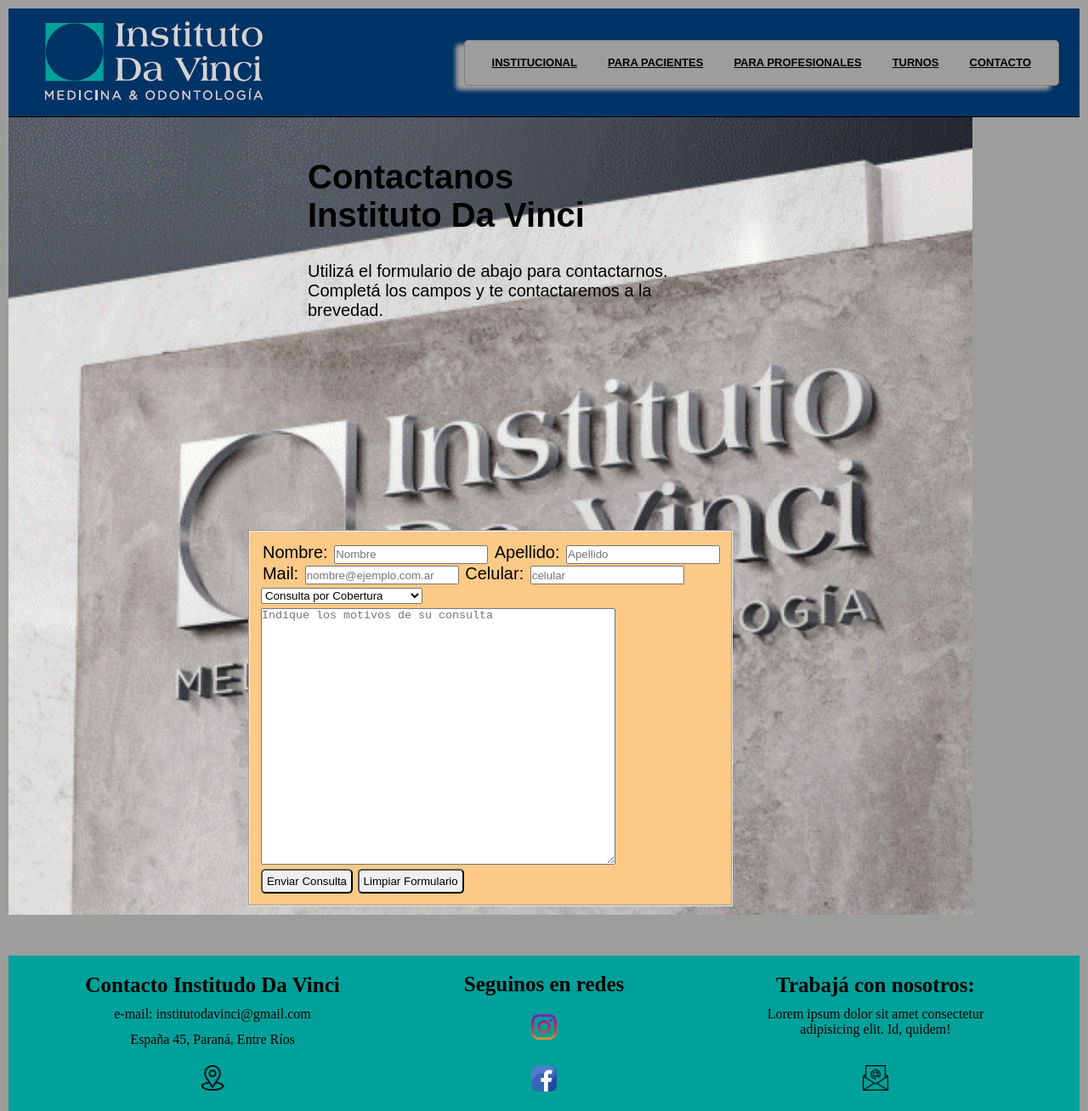
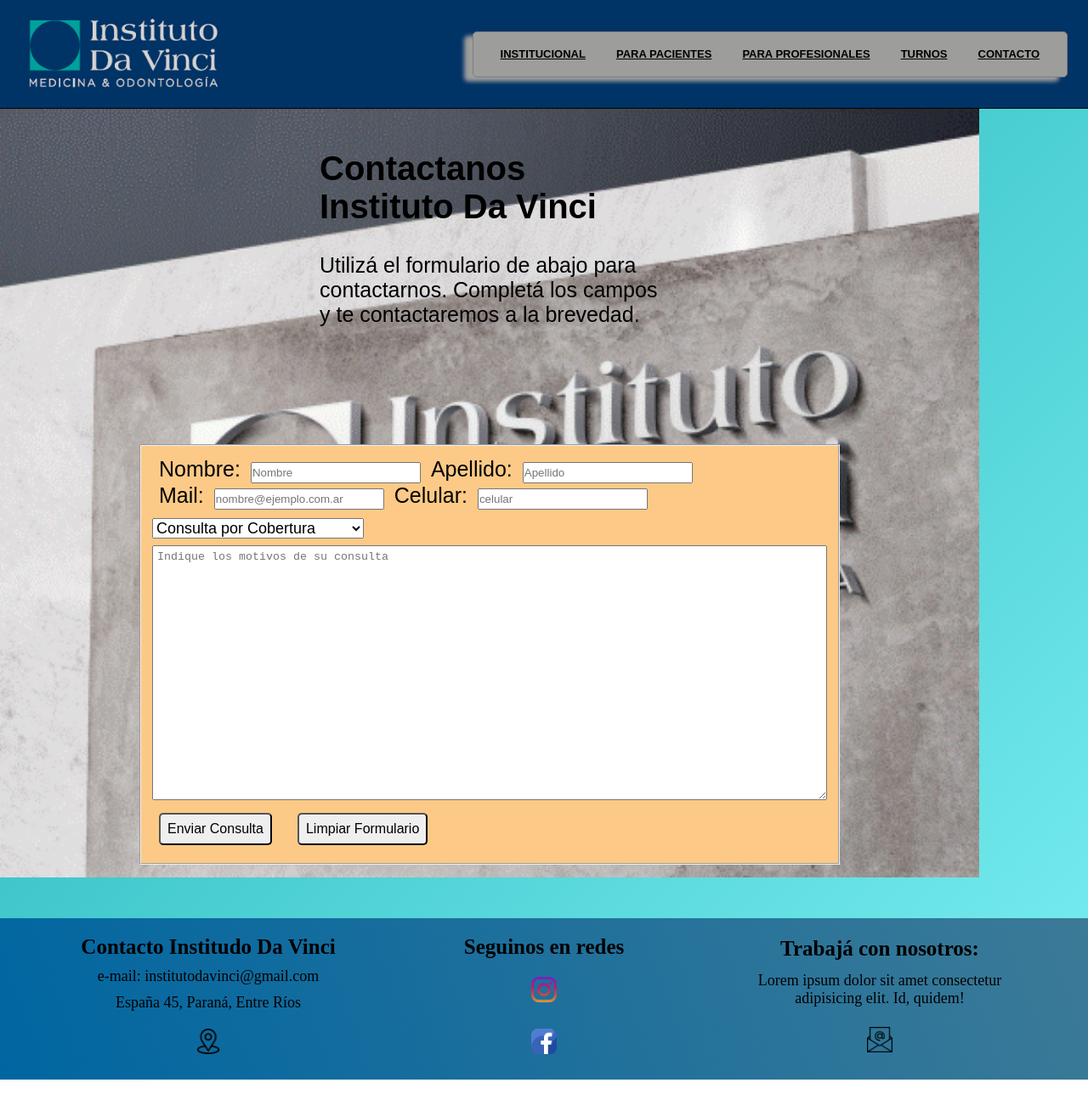
Before and after one commit to FedeKelly/Proyecto-Final-Coder, a plain HTML site: page Contacto.html in a window 1280 px wide. Shown: the top 1308 px of the page at 85% size. After the commit the page ends 1271 px from the top, so only its background shows below. Drawn offline with Linux system fonts and the light colour scheme.

Commit message:
flexbox y mediaqueries

```diff
--- a/Contacto.html
+++ b/Contacto.html
@@ -3,15 +3,16 @@
   <head>
     <meta charset="UTF-8" />
     <meta http-equiv="X-UA-Compatible" content="IE=edge" />
-    <meta name="viewport" content="width=, initial-scale=1.0" />
+    <meta name="viewport" content="width=device-width=, initial-scale=1.0" />
     <link rel="stylesheet" href="estilos.css"/>
     <link rel="shortcut icon" href="images/favicon.gif"/>
     <title>Instituto Da Vinci</title>
   </head>
+  <div class="container">
     <body class="body">
       <header class="header">
         <a class="header__index" href="index.html">
-      <img src="images/logoprincipal.gif" alt="logo" /></a>
+        <img id=logo src="images/logoprincipal.gif" alt="logo" /></a>
         <nav class="header__nav">
           <ul class="header__ul">
             <li class="li"><a href="institucional.html">Institucional</a></li>
@@ -29,25 +30,27 @@
             <span class="texto">Utilizá el formulario de abajo para contactarnos. Completá los campos y te contactaremos a la brevedad.</span>
          </div>
           <fieldset class="fieldset">
-          <form class="texto fieldset__form">
-            <label for="nombre">Nombre:</label>
+            <form class="fieldset__form">
+              <label class="texto" for="nombre">Nombre:</label>
               <input type="text" id="nombre" name="nombre" placeholder="Nombre"/>
-            <label for="apellido">Apellido:</label>
+              <label class="texto" for="apellido">Apellido:</label>
               <input type="text" id="apellido" name="Apellido" placeholder="Apellido" /></p>
-            <label for="mail">Mail:</label>
+              <label class="texto" for="mail">Mail:</label>
               <input type="email" id="mail" name="mail" placeholder="nombre@ejemplo.com.ar"/>
-            <label for="celular">Celular:</label>
+              <label class="texto" for="celular">Celular:</label>
               <input type="text" id="celular" name="celular" placeholder="celular"/></p>
-            <select name="opcion" id="">Motivo de Contacto
+              <select class="fieldset__select" name="opcion" id="">Motivo de Contacto
                 <option value="1">Consulta por Cobertura</option>
                 <option value="2">Consulta para Profesionales</option>
                 <option value="3">Reclamos</option>
                 <option value="4">Trabajar con nosotros</option>
                 <option value="5">Otros</option>
               </select></p>
-            <textarea class="fieldset__textarea" name="desarrollo" id="" cols="50" rows="20" placeholder="Indique los motivos de su consulta"></textarea></p>
+              <textarea class="fieldset__textarea" name="desarrollo" id="" placeholder="Indique los motivos de su consulta"></textarea></p>
+              <div class="fieldset__btn">
                 <input class="fieldset__btn" type="submit" value="Enviar Consulta"/>
                 <input class="fieldset__btn" type="reset" value="Limpiar Formulario">
+              </div>
             </form>
           </fieldset>
         </section>
@@ -55,8 +58,8 @@
       <footer class="footer">
         <section class="footer__section">
           <h3 class="paratexto">Contacto Institudo Da Vinci</h3>
-        <span>e-mail: institutodavinci@gmail.com</span>
-        <p>España 45, Paraná, Entre Ríos</p>
+          <p class="footer__p">e-mail: institutodavinci@gmail.com</p>
+          <p class="footer__p">España 45, Paraná, Entre Ríos</p>
           <img class="footer__imgicon" src="images/ubicacion.png" alt="location">
         </section>
         <section class="footer__section">
@@ -69,9 +72,10 @@
         </section>
         <section class="footer__section">
           <h3 class="paratexto">Trabajá con nosotros:</h3>
-        <span>Lorem ipsum dolor sit amet consectetur adipisicing elit. Id, quidem!</span></p>
+          <p class="footer__p">Lorem ipsum dolor sit amet consectetur adipisicing elit. Id, quidem!</p>
           <img class="footer__imgicon" src="images/correo-electronico.png" alt="mail"/>
         </section>
       </footer>
     </body>
+  </div>
 </html>
--- a/estilos.css
+++ b/estilos.css
@@ -12,15 +12,15 @@ ul {
 }
 .titulo {
   font-family: "Americana BT Bold", arial;
-  font-size: 40px;
+  font-size: 20px;
 }
 .paratexto {
   font-family: "Josefin Slab", serif;
-  font-size: 25px;
+  font-size: 12px;
 }
 .texto {
   font-family: "Gotham", sans-serif;
-  font-size: 20px;
+  font-size: 15px;
 }
 .li {
   font-family: "Americana BT Bold", arial;
@@ -43,39 +43,133 @@ a {
   text-decoration: none;
   color: black;
 }
+
 .body {
-  background-color: #9d9d9c;
-  padding: 10px;
+  background: linear-gradient(to bottom right, #17acb1, #7aeef1);
+  display: grid;
+  grid-template-areas:
+    "header"
+    "nav"
+    "hero"
+    "footer";
+  grid-template-columns: auto;
+  grid-template-rows: auto;
 }
 .header {
   background-color: #003366;
+  border-bottom: 1px solid black;
+  height: fit-content;
+  grid-area: header;
   display: flex;
-  padding: 1.5rem;
+  flex-direction: column;
   align-items: center;
-  justify-content: space-between;
-  border-bottom: 1px solid black;
-  position: sticky;
-  top: 0;
-  height: 8rem;
+}
+#logo {
+  height: 3rem;
+  margin: 0;
 }
 .header__nav {
   background-color: #9d9d9c;
-  padding: 1rem;
-  box-shadow: -10px 5px 5px#9d9d9c;
-  border: 1px solid #7e7e7d;
-  border-radius: 5px;
-  flex-wrap: wrap;
+  display: block;
+  justify-content: center;
+  grid-area: nav;
+  padding-top: 5px;
+  padding-bottom: 5px;
+  width: -webkit-fill-available;
 }
 .header__nav ul li {
+  text-transform: uppercase;
+}
+.hero {
+  padding-top: 1.5rem;
+  padding: 5px;
+  margin-bottom: 1.5rem;
+  display: flex;
+  flex-direction: column;
+  grid-area: hero;
+}
+.hero__parrafo {
+  width: 90%;
+  height: auto;
+}
+.hero__parrafo__titulo {
+  margin-bottom: 0.5rem;
+}
+.hero__img {
+  width: 150px;
   display: inline-block;
-  text-decoration-color: white;
-  text-decoration: underline;
-  text-transform: uppercase;
-  text-shadow: 2px;
+  align-self: flex-end;
 }
-.header__nav li {
-  padding-left: 1rem;
-  padding-right: 1rem;
+.hero__llegar {
+  padding-bottom: 0.5rem;
+  text-align: center;
+}
+.hero__iframe {
+  width: 150px;
+  height: 112px;
+}
+.footer {
+  background: linear-gradient(70deg, #0066a1, #3c7a97);
+  padding: 5px;
+  margin-top: 10px;
+  grid-area: footer;
+}
+.footer__section {
+  padding: 5px;
+  text-align: center;
+}
+.footer__imgicon {
+  width: 30px;
+  height: 30px;
+  align-items: center;
+}
+.footer__p {
+  font-size: x-small;
+}
+.fieldset {
+  background-color: #fcca86;
+  padding: 4px;
+  margin: 6px 8px 4px;
+}
+.fieldset__form {
+  padding: 2px;
+  display: flex;
+  flex-direction: column;
+}
+.fieldset__textarea {
+  height: 80px;
+  width: auto;
+  margin-top: 3px;
+  margin-bottom: 3px;
+}
+label {
+  margin: 3px;
+}
+.fieldset__select {
+  margin-top: 10px;
+  margin-bottom: 3px;
+}
+.fieldset__btn {
+  padding: 2px;
+  text-align: center;
+  border-radius: 4px;
+  height: fit-content;
+  display: inline;
+}
+@media screen and (min-width: 1024px) {
+  .titulo {
+    font-size: 40px;
+  }
+  .paratexto {
+    font-size: 25px;
+  }
+  .texto {
+    font-size: 25px;
+  }
+  .li {
+    font-weight: bold;
+    padding-bottom: 3px;
+    font-size: small;
   }
   .background {
     background-image: url("images/fondo1.gif");
@@ -87,18 +181,48 @@ a {
     margin-bottom: 3rem;
     align-self: center;
   }
+  .header {
+    padding: 1.5rem;
+    position: sticky;
+    top: 0;
+    flex-direction: row;
+    align-items: center;
+    justify-content: space-between;
+    height: 8rem;
+  }
+  #logo {
+    height: 6rem;
+    margin: 3px;
+  }
+  .header__nav {
+    padding: 1rem;
+    box-shadow: -10px 5px 5px #9d9d9c;
+    border: 1px solid #7e7e7d;
+    border-radius: 5px;
+    flex-wrap: wrap;
+    width: fit-content;
+  }
+  .header__nav ul li {
+    display: inline-block;
+    text-decoration: underline;
+    text-shadow: 2px;
+  }
+  .header__nav li {
+    padding-left: 1rem;
+    padding-right: 1rem;
+  }
   .hero {
     padding-top: 3rem;
     margin-bottom: 3rem;
-  display: flex;
+    flex-direction: row;
     align-items: center;
     justify-content: center;
     gap: 8rem;
     flex-wrap: wrap;
+    grid-area: hero;
   }
   .hero__parrafo {
-  width: 430px;
-  height: 300px;
+    width: 400px;
   }
   .hero__parrafo__titulo {
     margin-bottom: 2rem;
@@ -106,53 +230,70 @@ a {
   .hero__img {
     width: 300px;
   }
-.hero__llegar {
-  padding-bottom: 2rem;
-  text-align: center;
+  .hero__iframe {
+    width: 300px;
+    height: 225px;
   }
   .footer {
     background-color: #00a19a;
+    padding: 10px;
+    margin-top: 15px;
     display: flex;
     align-items: top;
     justify-content: space-evenly;
-  padding: 10px;
-  margin-top: 15px;
+    grid-area: footer;
   }
   .footer__section {
-  padding: 5px;
     width: 320px;
     height: 170px;
     display: flex;
     flex-direction: column;
     align-items: center;
     justify-content: space-around;
-  text-align: center;
   }
   .footer__imgicon {
     width: 30px;
     height: 30px;
     align-items: center;
   }
+  .footer__p {
+    font-size: large;
+  }
   .fieldset {
-  background-color: #fcca86;
     padding: 10px;
     margin: 10px;
   }
   .fieldset__form {
     padding: 3px;
+    width: 800px;
+    display: block;
   }
   .fieldset__textarea {
     margin-top: 5px;
+    padding: 5px;
+    width: -webkit-fill-available;
+    height: 300px;
   }
   label {
-  margin: 2px;
+    margin: 8px;
   }
   input {
-  height: 22px;
+    height: 25px;
+    width: 200px;
   }
   .fieldset__btn {
-  padding: 5px;
+    padding: 8px;
     text-align: center;
     border-radius: 5px;
     height: fit-content;
+    width: fit-content;
+    align-self: center;
+    display: flex;
+    gap: 30px;
+    font-size: medium;
   }
+  .fieldset__select {
+    font-size: large;
+    display: inline;
+  }
+}
```
Also changed, not shown: index.html (+8 -7 lines), institucional.html (+7 -5 lines), parapacientes.html (+41 -14 lines), paraprofesionales.html (+39 -14 lines), turnos.html (+40 -14 lines), 1 other file. Lines whose indentation alone changed are shown as unchanged.
